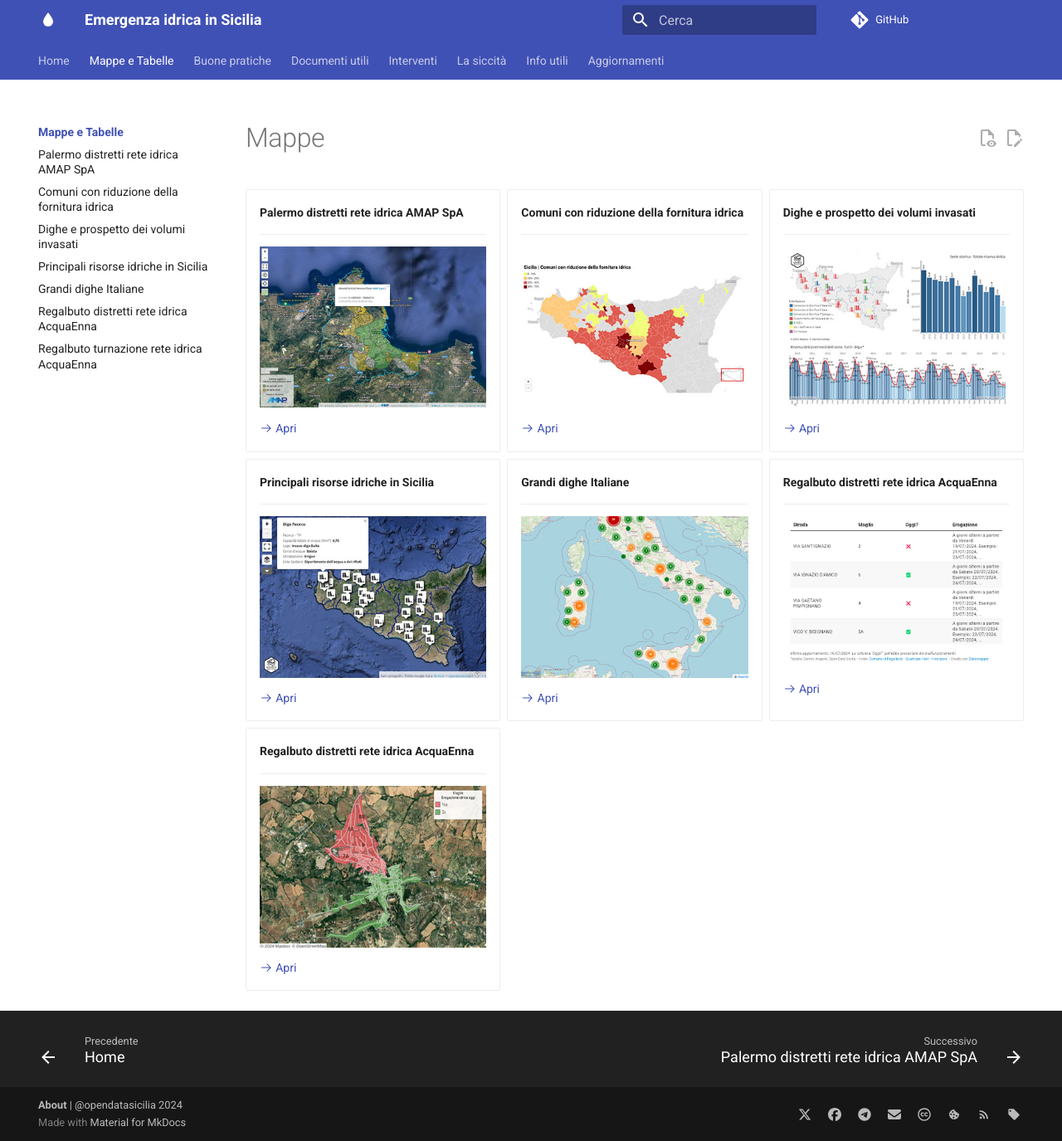
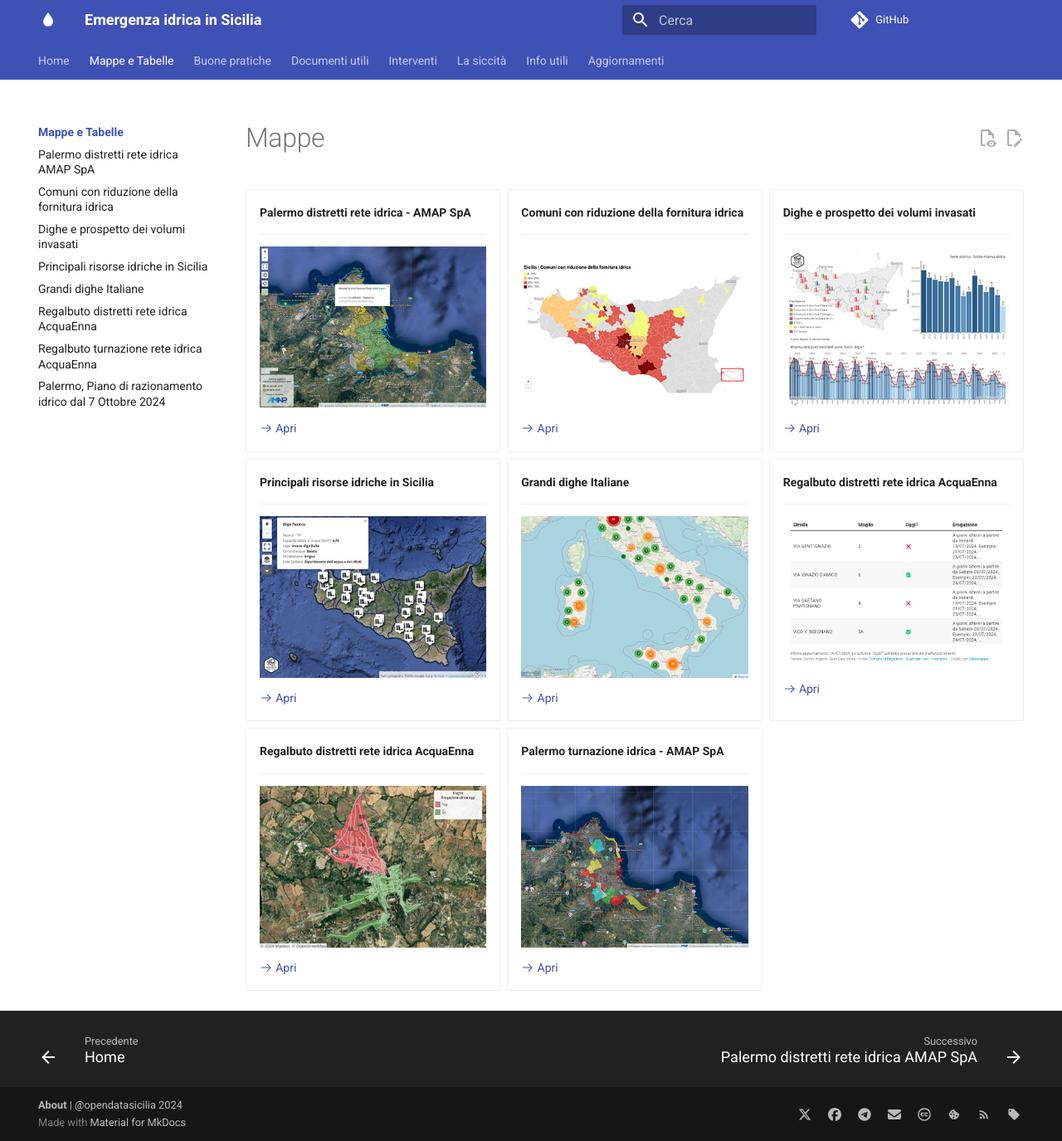
Before and after one commit to opendatasicilia/emergenza-idrica-sicilia, an MkDocs documentation site: the page built from docs/mappe/index.md, in a window 1280 px wide and 1375 px high. Shown: the whole window at 83% size. Built offline with MkDocs 1.6.1 and Material for MkDocs 9.7.7, drawn with Linux system fonts in a browser that asks for light colours; comment, search, counter and statistics services are not loaded.

Commit message:
upgrade mappa palermo interruzione servizio idrico

```diff
--- a/docs/mappe/index.md
+++ b/docs/mappe/index.md
@@ -14,7 +14,7 @@
 
 <div class="grid cards" markdown>
 
--   __Palermo distretti rete idrica AMAP SpA__
+-   __Palermo distretti rete idrica - AMAP SpA__
 
     ---
 
@@ -71,3 +71,11 @@
     [![](../img/regalbuto_turnazione.jpg "Regalbuto distretti rete idrica AcquaEnna")](regalbuto/regalbuto_turnazione.md)
 
     [:octicons-arrow-right-24: Apri](regalbuto/regalbuto_turnazione.md "Regalbuto distretti rete idrica AcquaEnna")
+
+-   __Palermo turnazione idrica - AMAP SpA__
+
+    ---
+
+    [![](../img/turnazione_pa.png "Palermo, dal giorno 7 ottobre scatta il piano di razionamento idrico: ecco la mappa dei distretti interessati")](distretti_pa_turnazione/index.md)
+
+    [:octicons-arrow-right-24: Apri](distretti_pa_turnazione/index.md "Palermo, dal giorno 7 ottobre scatta il piano di razionamento idrico: ecco la mappa dei distretti interessati")
--- a/mkdocs.yml
+++ b/mkdocs.yml
@@ -44,6 +44,7 @@
      - Grandi dighe Italiane: mappe/grandi_dighe/index.md
      - Regalbuto distretti rete idrica AcquaEnna: tabelle/distretti_regalbuto.md
      - Regalbuto turnazione rete idrica AcquaEnna: mappe/regalbuto/regalbuto_turnazione.md
+     - Palermo, Piano di razionamento idrico dal 7 Ottobre 2024: mappe/distretti_pa_turnazione/index.md
   - Buone pratiche: buone-pratiche/index.md
   - Documenti utili: documenti-utili/index.md
   - Interventi: documenti-utili/interventi-prioritari.md
```
Also changed, not shown: docs/aggiornamenti/articoli/annuncio/amap-piano-turnazione.md (added, +39 -0 lines), docs/mappe/distretti_pa_turnazione/index.md (added, +48 -0 lines), docs/img/turnazione_pa.png (added).
